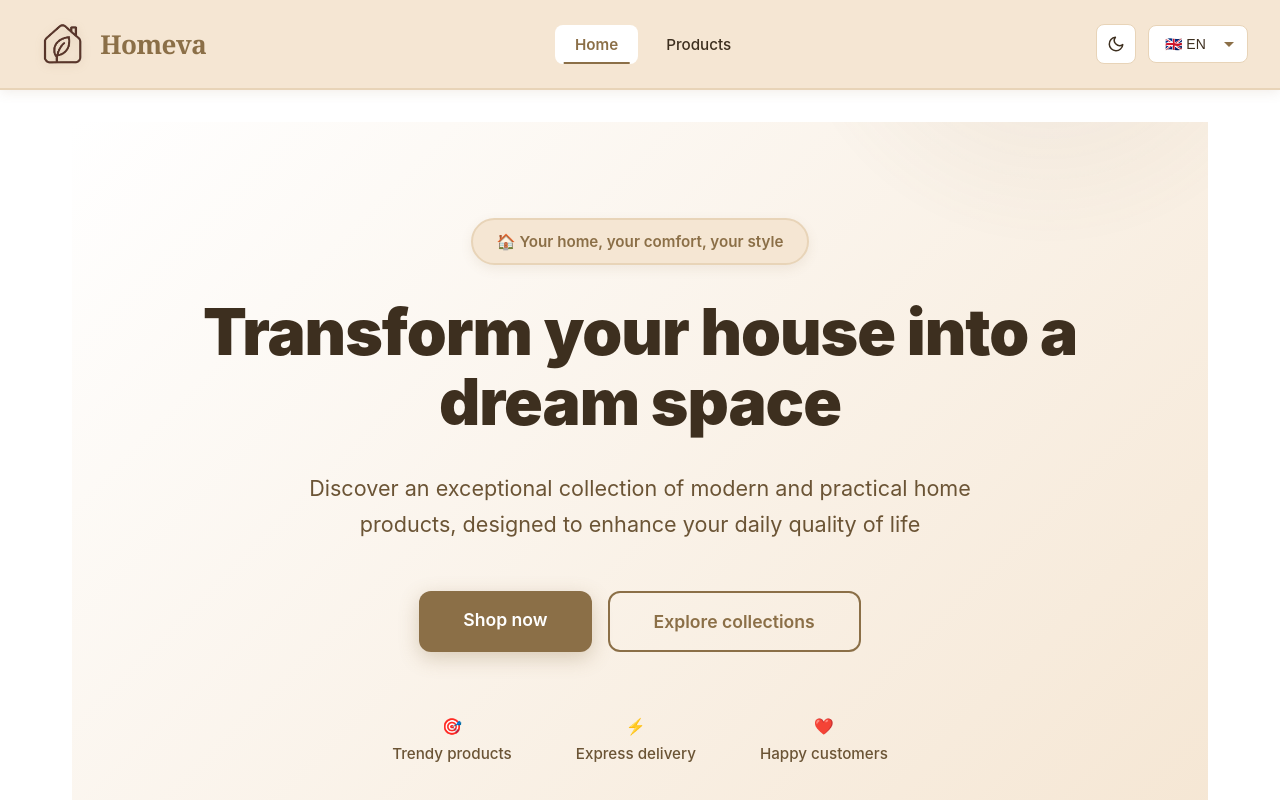
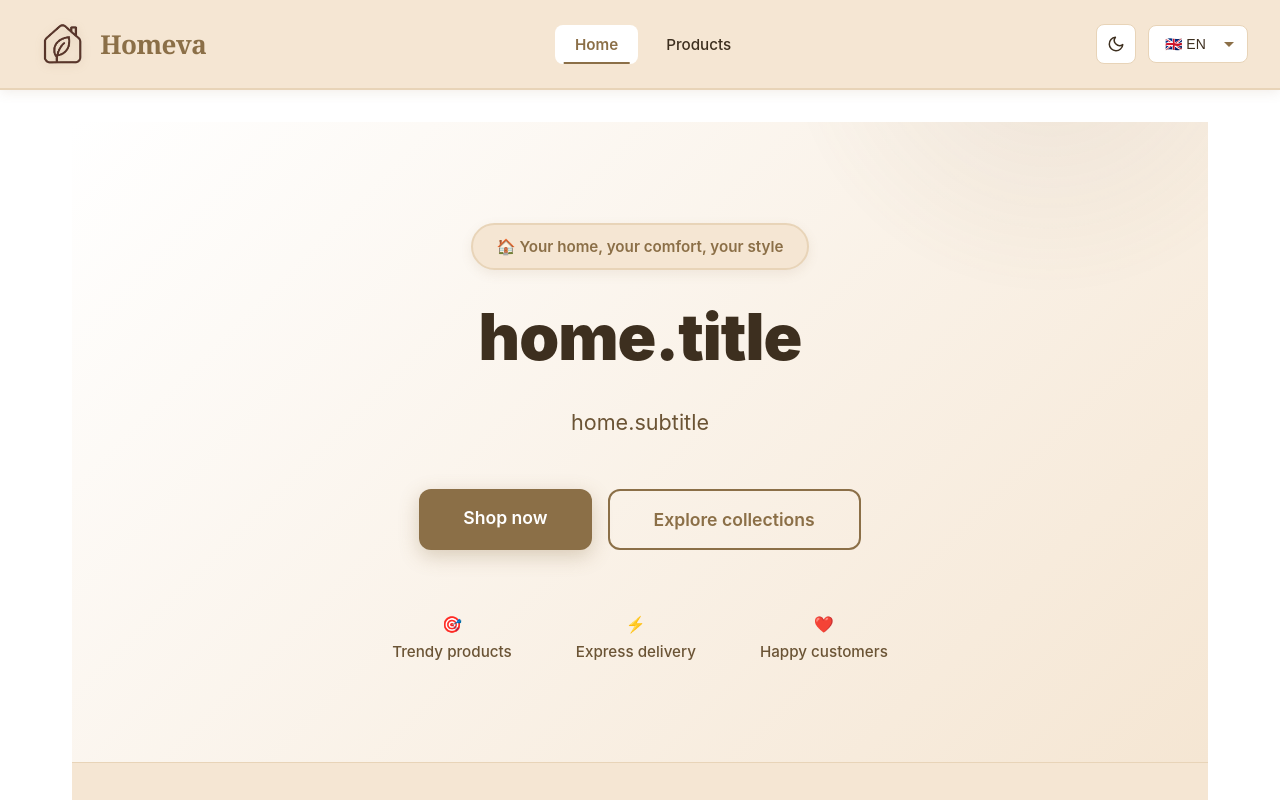
Before and after one commit to manarjedaied/homeva, a React (Vite) app in the folder frontend/: page / in a window 1280 px wide. Shown: the top 800 px of the page. Built offline with nearby package versions, Linux system fonts and the light colour scheme.

Commit message:
supprime le bar de welcome

```diff
--- a/frontend/src/i18n/locales/ar.json
+++ b/frontend/src/i18n/locales/ar.json
@@ -20,8 +20,6 @@
   },
   "home": {
     "badge": "🏠 منزلك، راحتك، أناقتك",
-    "title": "حوّل منزلك إلى مساحة أحلامك",
-    "subtitle": "اكتشفوا مجموعة استثنائية من المنتجات المنزلية العصرية والعملية، مصممة لتحسين جودة حياتكم اليومية",
     "cta": "تسوق الآن",
     "ctaSecondary": "استكشف المجموعات",
 
--- a/frontend/src/i18n/locales/en.json
+++ b/frontend/src/i18n/locales/en.json
@@ -20,8 +20,6 @@
   },
   "home": {
     "badge": "🏠 Your home, your comfort, your style",
-    "title": "Transform your house into a dream space",
-    "subtitle": "Discover an exceptional collection of modern and practical home products, designed to enhance your daily quality of life",
     "cta": "Shop now",
     "ctaSecondary": "Explore collections",
 
--- a/frontend/src/i18n/locales/fr.json
+++ b/frontend/src/i18n/locales/fr.json
@@ -20,8 +20,6 @@
   },
   "home": {
     "badge": "🏠 Votre maison, votre confort, votre style",
-    "title": "Transformez votre maison en un espace de rêve",
-    "subtitle": "Découvrez une collection exceptionnelle de produits pour la maison, modernes et pratiques, conçus pour améliorer votre qualité de vie au quotidien",
     "cta": "Acheter maintenant",
     "ctaSecondary": "Explorer les collections",
 
--- a/frontend/src/pages/Home.tsx
+++ b/frontend/src/pages/Home.tsx
@@ -1,31 +1,10 @@
 import React, { useEffect, useState } from 'react';
 import { useTranslation } from 'react-i18next';
 import { Link } from 'react-router-dom';
-import toast from 'react-hot-toast';
 
 export const Home: React.FC = () => {
   const { t } = useTranslation();
-  const [hasShownWelcome, setHasShownWelcome] = useState(false);
 
-  useEffect(() => {
-    // Afficher l'animation de bienvenue une seule fois au chargement
-    if (!hasShownWelcome) {
-      toast.success(
-        `🎉 ${t('home.title')}\n${t('home.subtitle')}`,
-        {
-          duration: 5000,
-          icon: '🏠',
-          style: {
-            fontSize: '16px',
-            padding: '20px',
-            textAlign: 'center',
-            lineHeight: '1.6',
-          },
-        }
-      );
-      setHasShownWelcome(true);
-    }
-  }, [hasShownWelcome, t]);
 
   return (
     <div className="home-page">
```
